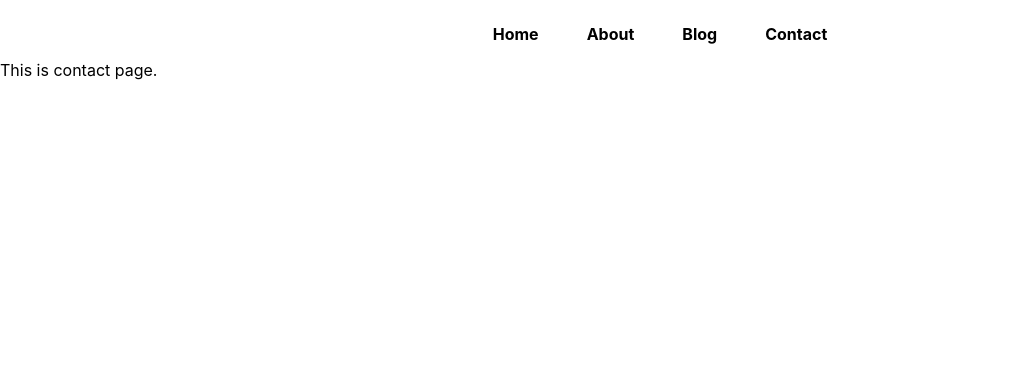
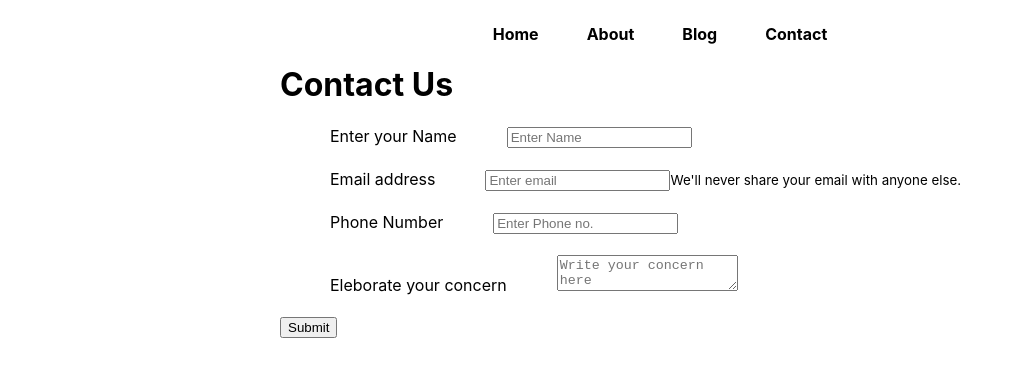
Before and after one commit to Tapan-Bhakhar/hunting-coder, a Next.js app: page /contact in a window 1280 px wide. Shown: the top 376 px of the page, without its empty margins (0-1019 px from the left). Built offline with nearby package versions, Linux system fonts and the light colour scheme.

Commit message:
Implement contact form with state management and API submission; add styles for layout

```diff
--- a/src/pages/contact.js
+++ b/src/pages/contact.js
@@ -1,9 +1,77 @@
-import React from 'react'
+import React, { useState } from 'react';
+import styles from '@/styles/Contact.module.css';
 
 const Contact = () => {
+  const [ name, setName ] = useState('');
+  const [ email, setEmail ] = useState('');
+  const [ phone, setPhone ] = useState('');
+  const [ desc, setDesc ] = useState('');
+
+  const handleSubmit = (e) => {
+    e.preventDefault();
+    const data = { name, email, phone, desc };
+    // console.log(data);
+     fetch('http://localhost:3005/api/postcontact', {
+      method: 'POST',
+      headers: {
+        'Content-Type': 'application/json'
+      },
+      body: JSON.stringify(data)
+    })
+    .then((response) => response.text())
+    .then((data) => {
+      console.log('Success:', data);
+      // alert('Your response has been recorded successfully!\n\nThank you for contacting us.');
+      alert('Your response has been recorded successfully! Thank you for contacting us.');
+      setName('');
+      setEmail('');
+      setPhone('');
+      setDesc('');
+    })
+    .catch((error) => {
+      console.error('Error:', error);
+      alert('There was an error submitting your response. Please try again later.');
+    });
+  };
+
+  const handleChange =  (e) => {
+    if(e.target.name === 'name') setName(e.target.value);
+    if(e.target.name === 'email') setEmail(e.target.value);
+    if(e.target.name === 'phone') setPhone(e.target.value);
+    if(e.target.name === 'desc') setDesc(e.target.value);
+
+  };
+
   return (
-    <div>
-      This is contact page.
+    <div className={styles.container}>
+      <h1>Contact Us</h1>
+
+      <form onSubmit={handleSubmit}>
+
+        <div className={styles.mb3}>
+          <label htmlFor="name" className={styles.formlabel}>Enter your Name</label>
+          <input type="text" value={name} onChange={handleChange} className="form-control" id="name" name="name" placeholder="Enter Name" />
+        </div>
+
+        <div className={styles.mb3}>
+          <label htmlFor="email" className={styles.formlabel}>Email address</label>
+          <input type="email" value={email} onChange={handleChange} className="form-control" id="email" name="email" aria-describedby="emailHelp" placeholder="Enter email" />
+          <small id="emailHelp" className="form-text text-muted">We'll never share your email with anyone else.</small>
+        </div>
+
+        <div className={styles.mb3}>
+          <label htmlFor="phone" className={styles.formlabel}>Phone Number</label>
+          <input type="phone" value={phone} onChange={handleChange}  className="form-control" id="phone" name="phone" placeholder="Enter Phone no." />
+        </div>
+
+        <div className={styles.mb3}>
+          <label htmlFor="desc" className={styles.formlabel}>Eleborate your concern</label>
+          <textarea value={desc} onChange={handleChange} className="form-control" id="desc" name="desc" placeholder='Write your concern here' />
+        </div>
+
+        <button type="submit" className="btn btn-primary">Submit</button>
+      </form>
+
     </div>
   )
 }
--- /dev/null
+++ b/src/styles/Contact.module.css
@@ -0,0 +1,12 @@
+.container {
+    max-width: 45rem;
+    margin: auto;
+  }
+
+.mb3 {
+    margin-bottom: 21px;
+}
+
+.formlabel {
+    margin: 0 50px;
+}
```
